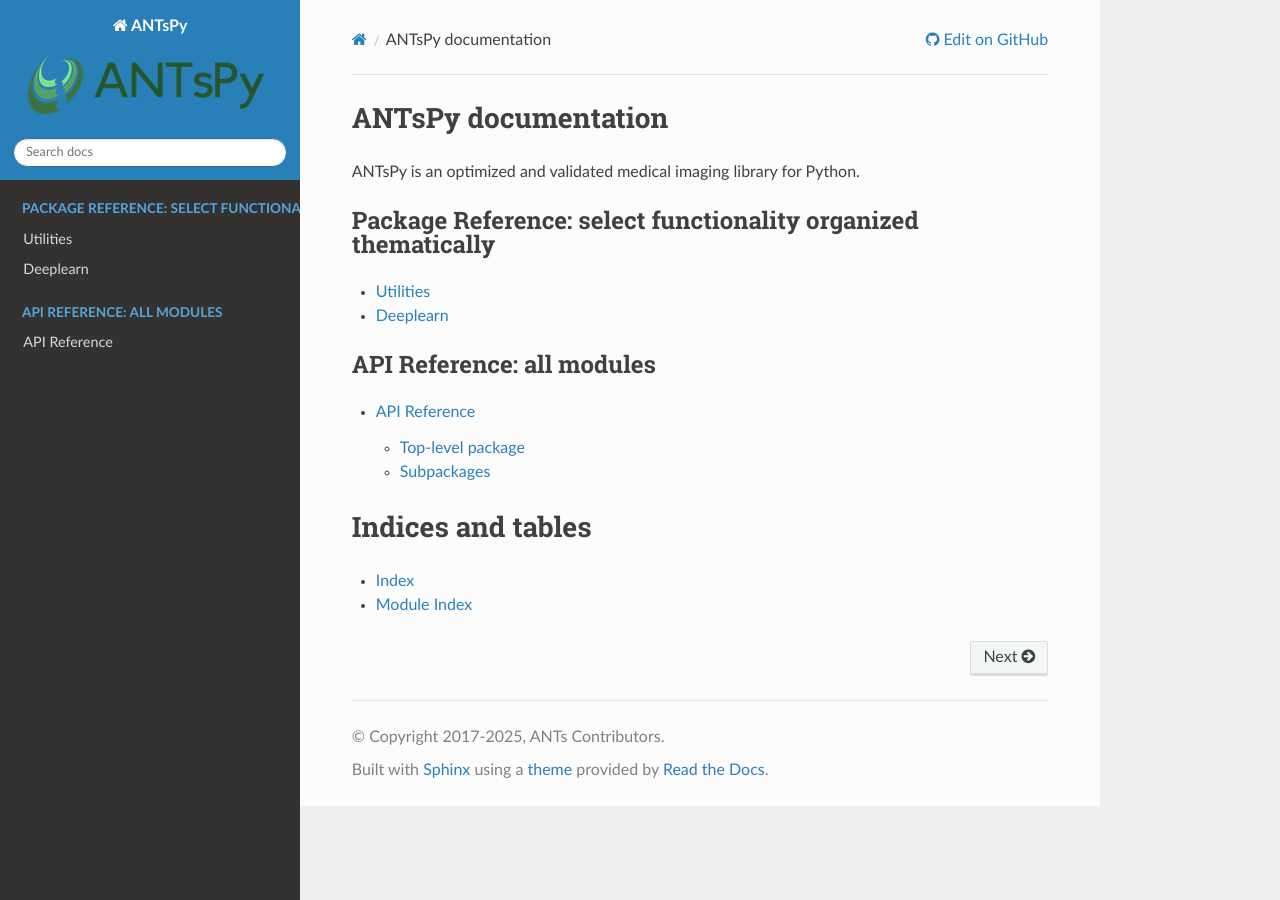
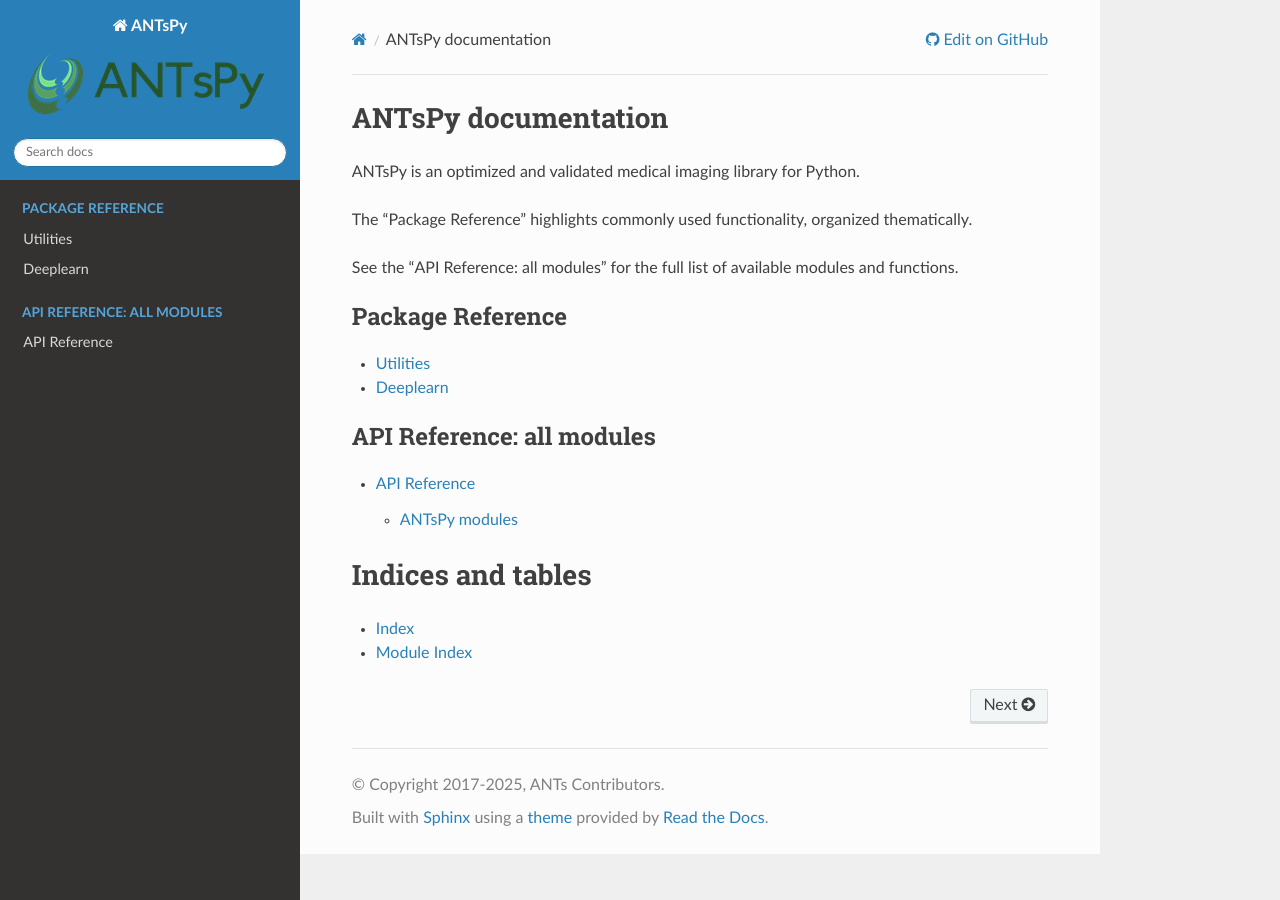
Before and after one commit to ANTsX/ANTsPy, a Sphinx documentation site: the page built from docs/source/index.rst, in a window 1280 px wide. Built offline with Sphinx 7.4.7 and the Read the Docs theme 3.1.0, drawn with Linux system fonts in a browser that asks for light colours; pages that are not in the unit, such as notebooks, are missing from menus.

Commit message:
WIP: Trying to fix docs

```diff
--- a/docs/source/index.rst
+++ b/docs/source/index.rst
@@ -10,10 +10,13 @@
 
 ANTsPy is an optimized and validated medical imaging library for Python.
 
+The "Package Reference" highlights commonly used functionality, organized thematically.
+
+See the "API Reference: all modules" for the full list of available modules and functions.
 
 .. toctree::
    :maxdepth: 1
-   :caption: Package Reference: select functionality organized thematically
+   :caption: Package Reference
 
    core
    registration
```
Also changed, not shown: docs/source/api_index.rst (+2 -14 lines).
